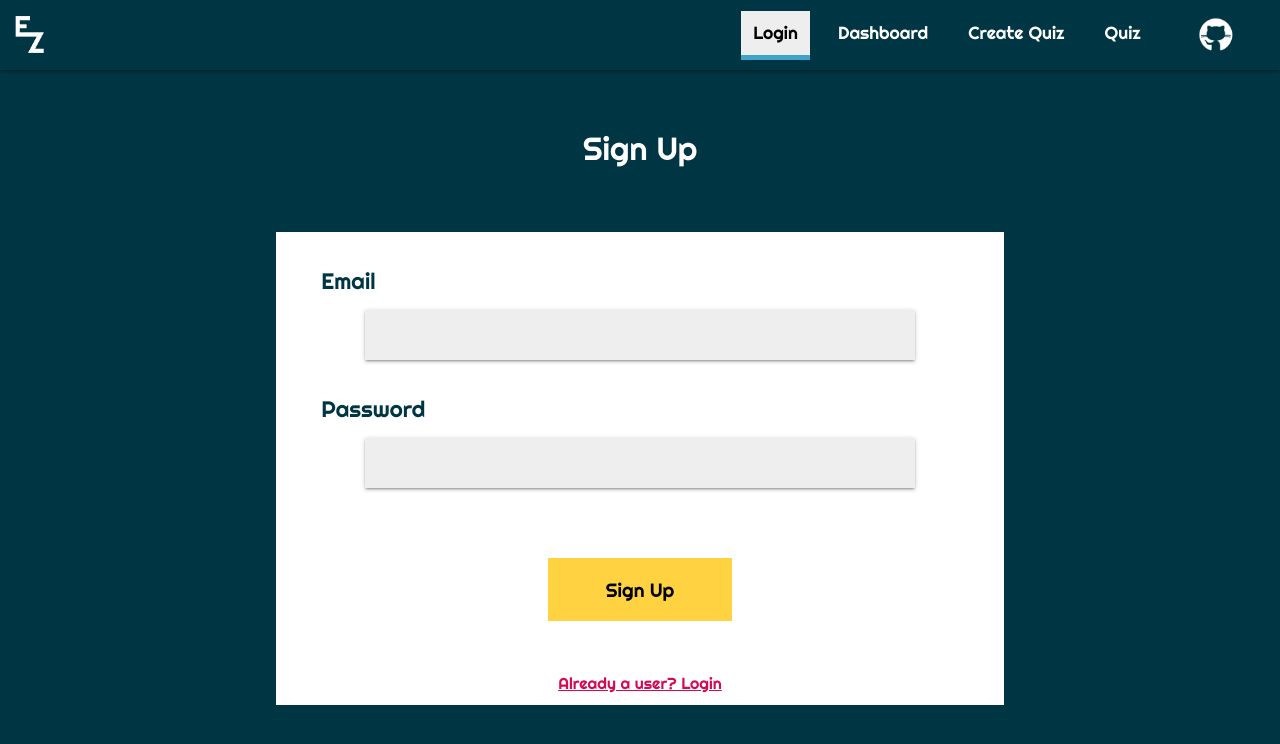
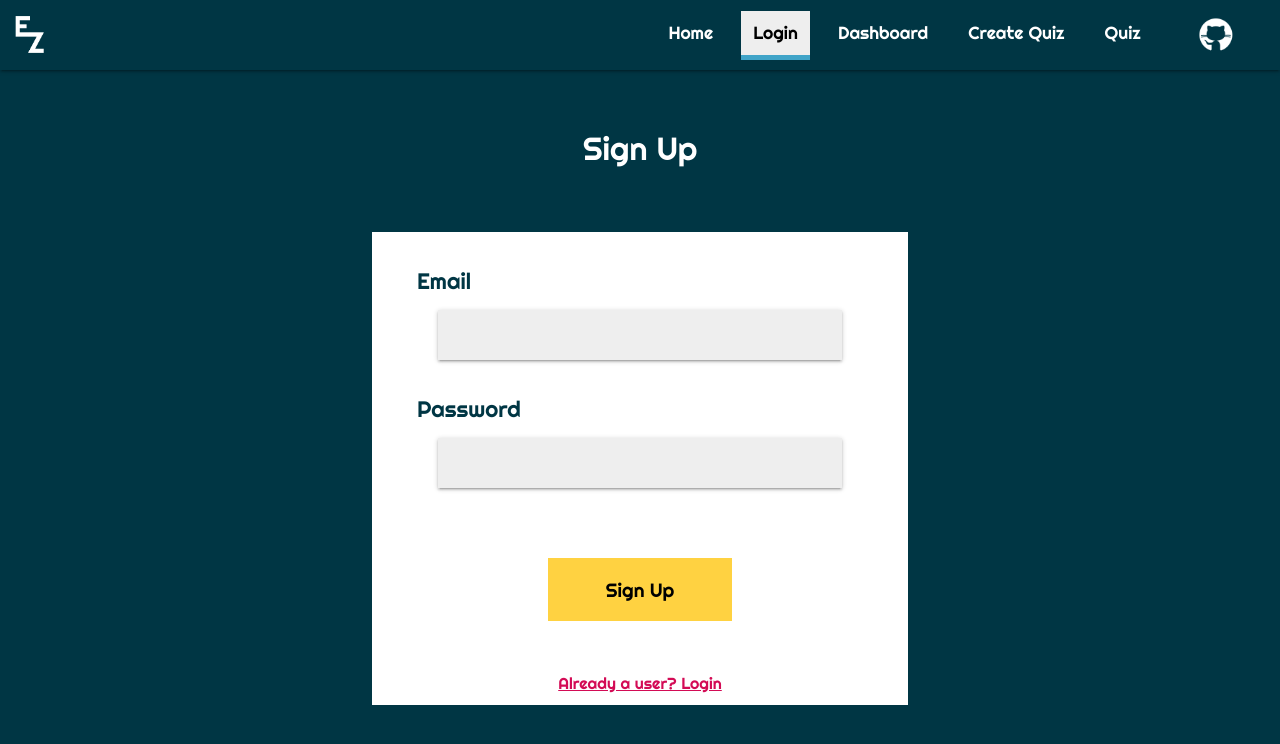
Before and after one commit to quizoscom/quizos, a React app in the folder code/: page /auth in a window 1280 px wide. Shown: the top 744 px of the page. Built offline with nearby package versions, Linux system fonts and the light colour scheme.

Commit message:
Home Route added to Menubar and small update in responsive design in Auth

```diff
--- a/code/src/components/Navigation/NavigationItems/NavigationItem/NavigationItem.css
+++ b/code/src/components/Navigation/NavigationItems/NavigationItem/NavigationItem.css
@@ -14,9 +14,9 @@
     padding: 11px 12px;
 }
 
-.NavigationItem a:hover,
-.NavigationItem a:active,
-.NavigationItem a.selected {
+.NavigationItem a:not(.git):hover,
+.NavigationItem a:not(.git):active,
+.NavigationItem a:not(.git).selected {
     background-color: #eee;
     border-bottom: 5px solid #40A4C8;
     color: #000;
--- a/code/src/components/Navigation/NavigationItems/NavigationItem/NavigationItem.js
+++ b/code/src/components/Navigation/NavigationItems/NavigationItem/NavigationItem.js
@@ -8,8 +8,8 @@ const navigationItem = (props) => {
         <li className={classNames} >
             {
                 props.git
-                ? <a href={props.link}> {props.children} </a>
-                : <NavLink to={props.link} activeClassName={classes.selected}> {props.children} </NavLink>
+                ? <a className={classes.git} href={props.link}> {props.children} </a>
+                : <NavLink exact={props.exact} to={props.link} activeClassName={classes.selected}> {props.children} </NavLink>
             }
         </li>
     );
--- a/code/src/components/Navigation/NavigationItems/NavigationItems.js
+++ b/code/src/components/Navigation/NavigationItems/NavigationItems.js
@@ -7,6 +7,7 @@ import NavigationItem from './NavigationItem/NavigationItem';
 
 const navigationItems = () => (
     <ul className={classes.NavigationItems}>
+        <NavigationItem exact link="/">Home</NavigationItem>
         <NavigationItem link="/auth">Login</NavigationItem>
         <NavigationItem link="/dashboard">Dashboard</NavigationItem>
         <NavigationItem link="/create-quiz">Create Quiz</NavigationItem>
--- a/code/src/containers/Auth/Auth.css
+++ b/code/src/containers/Auth/Auth.css
@@ -25,3 +25,9 @@
 .registerLoginToggleLink:hover {
     text-decoration: none;
 }
+
+@media (min-width: 1000px) {
+    .Auth {
+        width: 500px;
+    }
+}
--- a/code/src/containers/CreateQuiz/CreateQuiz.js
+++ b/code/src/containers/CreateQuiz/CreateQuiz.js
@@ -51,6 +51,7 @@ class CreateQuiz extends Component {
                 // clear the complete form for new question and choices
             }
         } else {
+            // show better designed error alert
             alert('Please Select the language and no of questions to start creating quiz');
         }
     }
```
